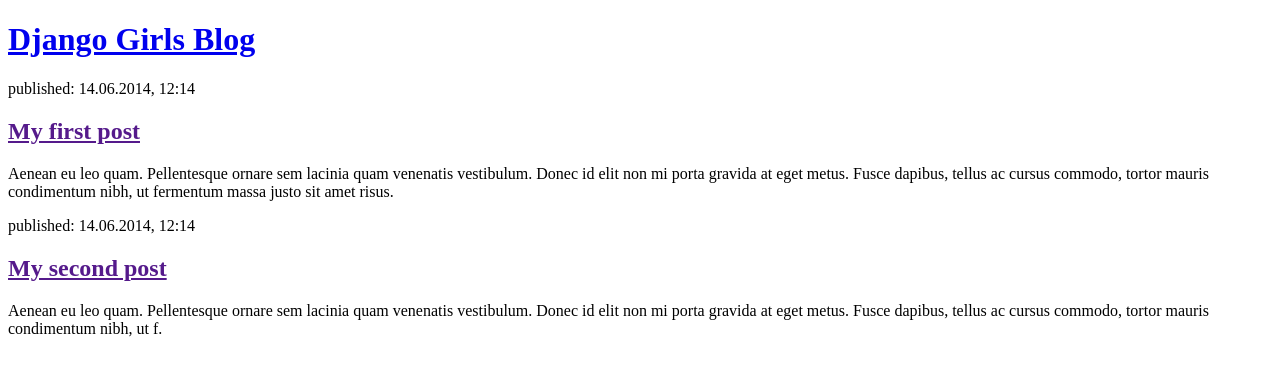
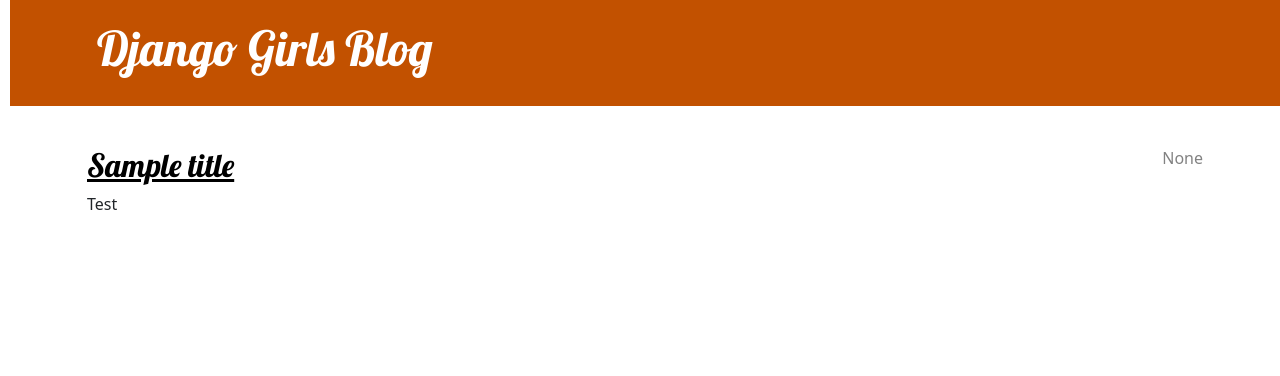
Before and after one commit to mohammadalmomani22/my-first-blog, a Django app: template blog/templates/blog/post_list.html in a window 1280 px wide. Shown: the top 376 px of the page. Run offline with Django 3.2, Linux system fonts and the light colour scheme; the template is opened without the code that fills it: values that come from a table or form of the project are taken from there, others are empty; data comes from the database, SQL or seed files in the repository.

Commit message:
edit html files

```diff
--- a/blog/static/css/blog.css
+++ b/blog/static/css/blog.css
@@ -1,3 +1,78 @@
 h1 a, h2 a {
-    color: #f17014;
+    color: #C25100;
+    font-family: 'Lobster';
+
 }
+body {
+    padding-left: 10px;
+}
+.page-header {
+    background-color: #C25100;
+    margin-top: 0;
+    margin-bottom: 40px;
+    padding: 20px 20px 20px 40px;
+}
+
+.page-header h1,
+.page-header h1 a,
+.page-header h1 a:visited,
+.page-header h1 a:active {
+    color: #ffffff;
+    font-size: 36pt;
+    text-decoration: none;
+}
+
+h1,
+h2,
+h3,
+h4 {
+    font-family: 'Lobster', cursive;
+}
+
+.date {
+    color: #828282;
+}
+
+.save {
+    float: right;
+}
+
+.post-form textarea,
+.post-form input {
+    width: 100%;
+}
+
+.top-menu,
+.top-menu:hover,
+.top-menu:visited {
+    color: #ffffff;
+    float: right;
+    font-size: 26pt;
+    margin-right: 20px;
+}
+
+.post {
+    margin-bottom: 70px;
+}
+
+.post h2 a,
+.post h2 a:visited {
+    color: #000000;
+}
+
+.post > .date,
+.post > .actions {
+    float: right;
+}
+
+.btn-secondary,
+.btn-secondary:visited {
+    color: #C25100;
+    background: none;
+    border-color: #C25100;
+}
+
+.btn-secondary:hover {
+    color: #FFFFFF;
+    background-color: #C25100;
+}
--- /dev/null
+++ b/blog/templates/blog/base.html
@@ -0,0 +1,27 @@
+{% load static %}
+<!DOCTYPE html>
+<html>
+    <head>
+        <title>Django Girls blog</title>
+        <link rel="stylesheet" href="https://cdn.jsdelivr.net/npm/bootstrap@5.1.3/dist/css/bootstrap.min.css" integrity="sha384-1BmE4kWBq78iYhFldvKuhfTAU6auU8tT94WrHftjDbrCEXSU1oBoqyl2QvZ6jIW3" crossorigin="anonymous">
+        <link href='//fonts.googleapis.com/css?family=Lobster&subset=latin,latin-ext' rel='stylesheet' type='text/css'>
+        <link rel="stylesheet" href="{% static 'css/blog.css' %}">
+    </head>
+    <body>
+        <body>
+            <header class="page-header">
+              <div class="container">
+                  <h1><a href="/">Django Girls Blog</a></h1>
+              </div>
+            </header>
+            <main class="container">
+                <div class="row">
+                    <div class="col">
+                    {% block content %}
+                    {% endblock %}
+                    </div>
+                </div>
+            </main>
+        </body>
+            </body>
+</html>
--- a/blog/templates/blog/post_list.html
+++ b/blog/templates/blog/post_list.html
@@ -1,24 +1,12 @@
-{% load static %}
-<!DOCTYPE html>
-<html>
-    <head>
-        <title>Django Girls blog</title>
-    </head>
-    <body>
-        <header>
-            <h1><a href="/">Django Girls Blog</a></h1>
-        </header>
-
-        <article>
-            <time>published: 14.06.2014, 12:14</time>
-            <h2><a href="">My first post</a></h2>
-            <p>Aenean eu leo quam. Pellentesque ornare sem lacinia quam venenatis vestibulum. Donec id elit non mi porta gravida at eget metus. Fusce dapibus, tellus ac cursus commodo, tortor mauris condimentum nibh, ut fermentum massa justo sit amet risus.</p>
+{% extends 'blog/base.html' %}
+{% block content %}
+    {% for post in posts %}
+        <article class="post">
+            <time class="date">
+                {{ post.published_date }}
+            </time>
+            <h2><a href="">{{ post.title }}</a></h2>
+            <p>{{ post.text|linebreaksbr }}</p>
         </article>
-
-        <article>
-            <time>published: 14.06.2014, 12:14</time>
-            <h2><a href="">My second post</a></h2>
-            <p>Aenean eu leo quam. Pellentesque ornare sem lacinia quam venenatis vestibulum. Donec id elit non mi porta gravida at eget metus. Fusce dapibus, tellus ac cursus commodo, tortor mauris condimentum nibh, ut f.</p>
-        </article>
-    </body>
-</html>
+    {% endfor %}
+{% endblock %}
```
